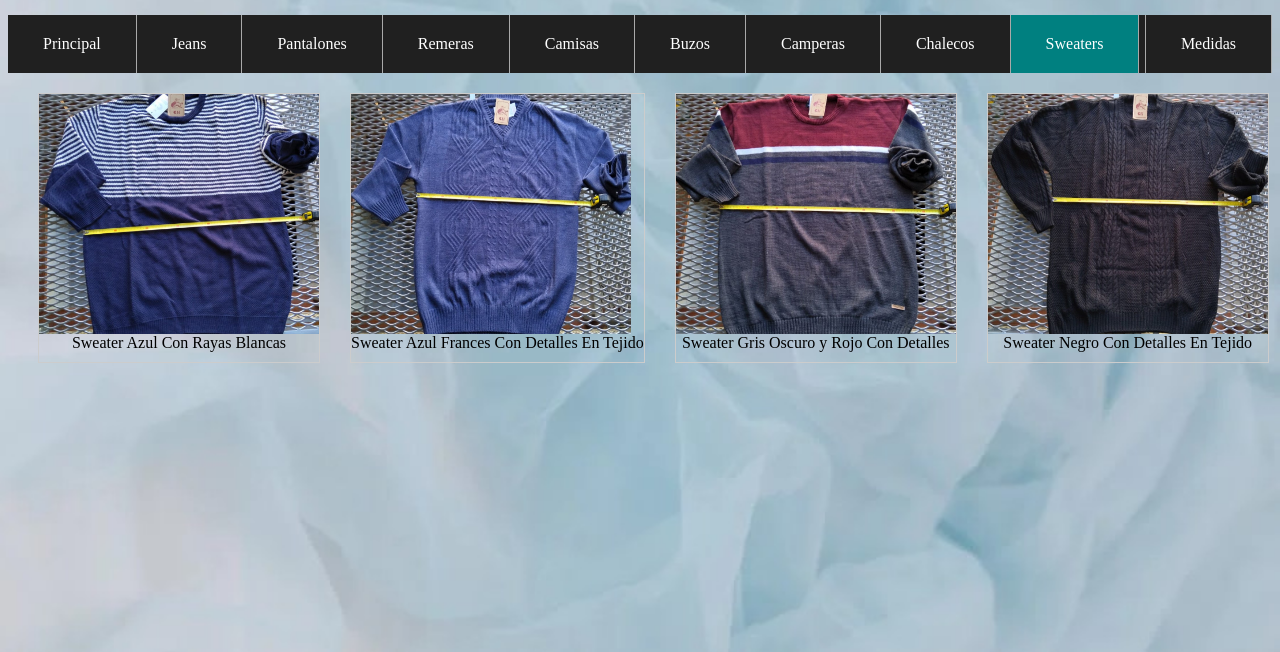
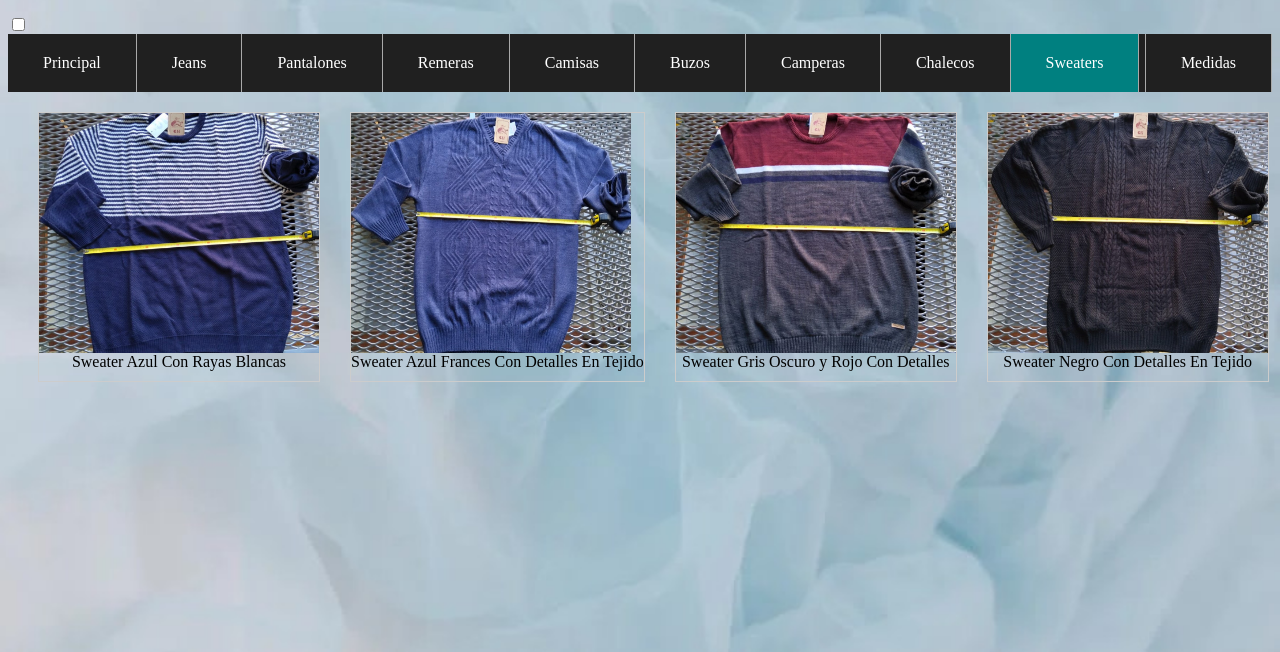
Before and after one commit to VampLeon/Charros-Talles-especiales, a plain HTML site: page Sweaters.html in a window 1280 px wide. Shown: the part 148-800 px from the top of the page. Drawn offline with Linux system fonts and the light colour scheme.

Commit message:
Update Sweaters.html

```diff
--- a/Sweaters.html
+++ b/Sweaters.html
@@ -11,15 +11,21 @@
 
     <link rel="stylesheet" href="https://fonts.googleapis.com/css?family=Cinzel">
 
+    <link rel="stylesheet" href="style.css">
+
 </head>
 
 <body>
 
     <header>
         <h1 style="text-align:center;">Charros Talles Especiales <br>SWEATERS</br></h1>
-    </header>
 
-    <nav>
+        <input type="checkbox" id="bar">
+
+        <label for="bar" class="icon-menu"><a href="#" class="tit"></a></label>
+
+
+    <nav class="nav-bar">
         <ul>
             <li><a href="index.html">Principal</a></li>
             <li><a href="jeans.html">Jeans</a></li>
@@ -33,6 +39,8 @@
             <li style="float:right"><a href="Medidas.html">Medidas</a></li>
         </ul>
     </nav>
+
+    </header>
 
     <!--SWEATERS CARDS-->
 
```
